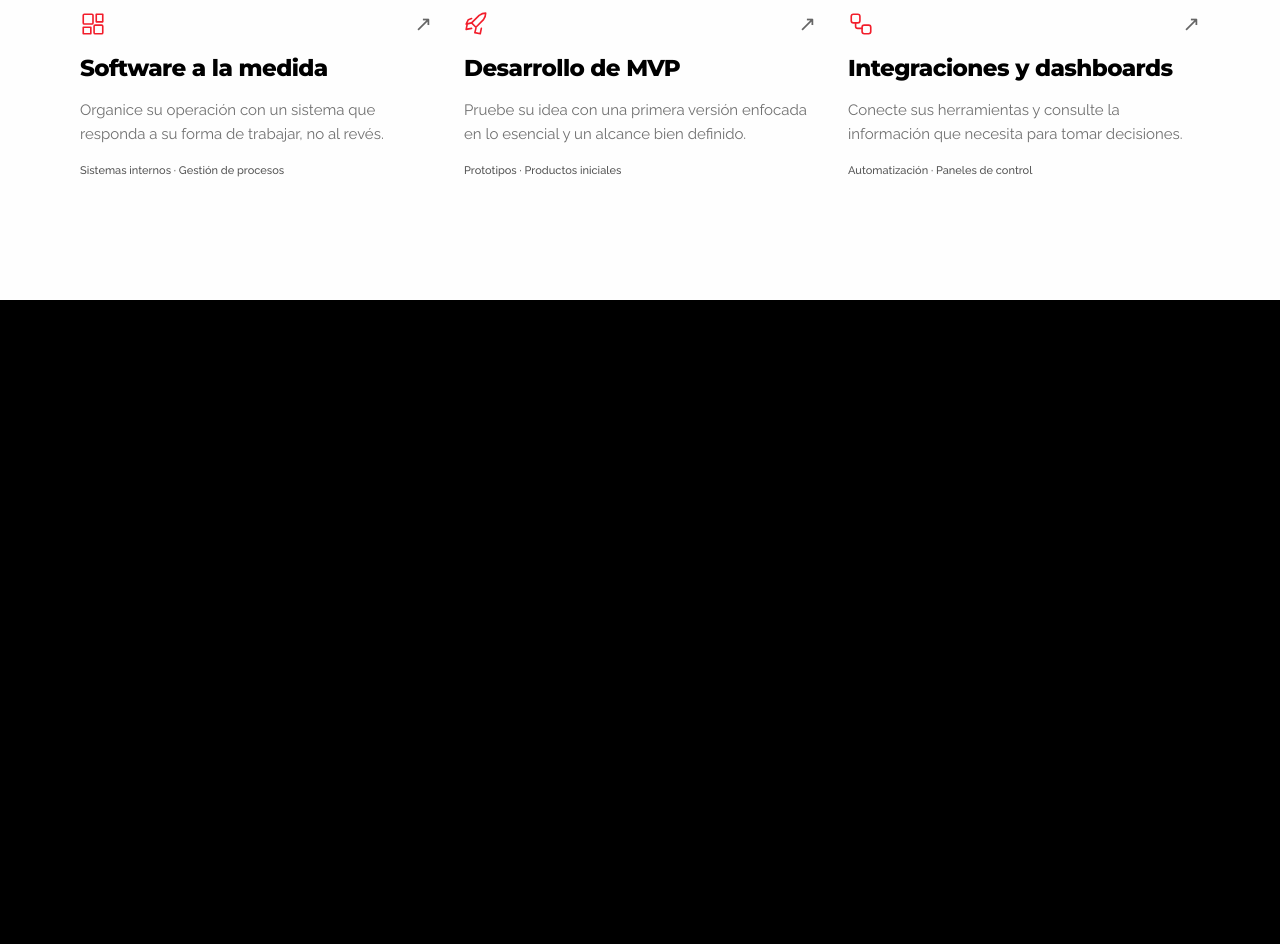
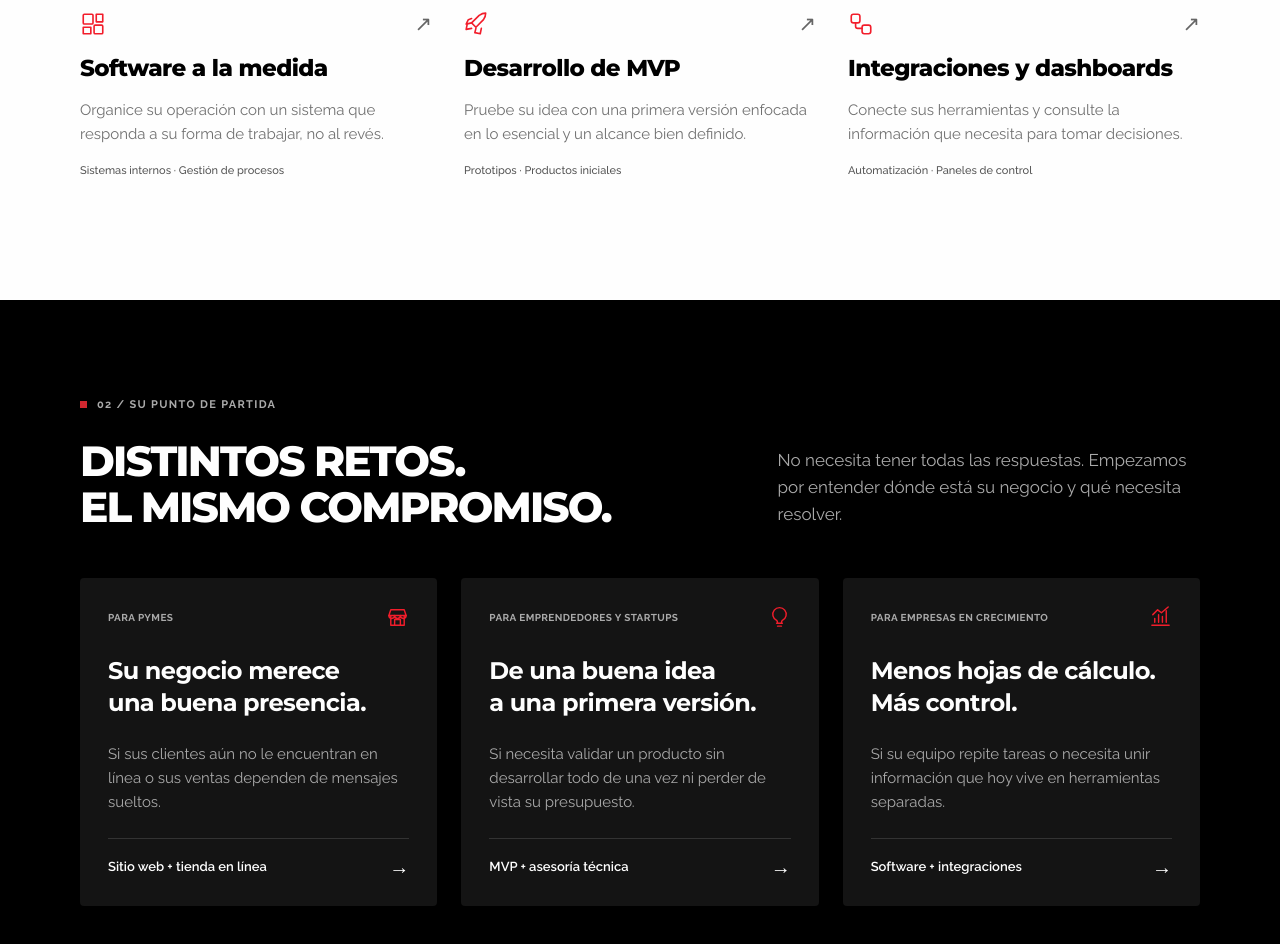
Before and after one commit to ZTS-Company/ZTS-Company, an Astro site: page / in a window 1280 px wide. Shown: the part 1370-2314 px from the top of the page. Before the commit the page ends 1670 px from the top, so only its background shows below. Built offline with nearby package versions, Linux system fonts and the light colour scheme; Astro itself is replaced by a stand-in of ours.

Commit message:
feat: Solutions

```diff
--- a/src/data/home.ts
+++ b/src/data/home.ts
@@ -20,3 +20,9 @@ export const services = [
   { icon: 'rocket', title: 'Desarrollo de MVP', description: 'Pruebe su idea con una primera versión enfocada en lo esencial y un alcance bien definido.', tags: 'Prototipos · Productos iniciales' },
   { icon: 'nodes', title: 'Integraciones y dashboards', description: 'Conecte sus herramientas y consulte la información que necesita para tomar decisiones.', tags: 'Automatización · Paneles de control' },
 ] as const;
+
+export const solutions = [
+  { audience: 'PARA PYMES', icon: 'store', title: 'Su negocio merece\nuna buena presencia.', description: 'Si sus clientes aún no le encuentran en línea o sus ventas dependen de mensajes sueltos.', offer: 'Sitio web + tienda en línea' },
+  { audience: 'PARA EMPRENDEDORES Y STARTUPS', icon: 'bulb', title: 'De una buena idea\na una primera versión.', description: 'Si necesita validar un producto sin desarrollar todo de una vez ni perder de vista su presupuesto.', offer: 'MVP + asesoría técnica' },
+  { audience: 'PARA EMPRESAS EN CRECIMIENTO', icon: 'chart', title: 'Menos hojas de cálculo.\nMás control.', description: 'Si su equipo repite tareas o necesita unir información que hoy vive en herramientas separadas.', offer: 'Software + integraciones' },
+] as const;
--- a/src/pages/index.astro
+++ b/src/pages/index.astro
@@ -4,9 +4,10 @@ import Navigation from '../sections/Navigation.astro';
 import HeroContent from '../sections/HeroContent.astro';
 import WorkingPrinciples from '../sections/WorkingPrinciples.astro';
 import Services from '../sections/Services.astro';
+import Solutions from '../sections/Solutions.astro';
 ---
 
 <BaseLayout>
     <Navigation />
-    <main><HeroContent /><WorkingPrinciples /><Services /></main>
+    <main><HeroContent /><WorkingPrinciples /><Services /><Solutions /></main>
 </BaseLayout>
--- /dev/null
+++ b/src/sections/Solutions.astro
@@ -0,0 +1,54 @@
+---
+import { solutions } from '../data/home';
+
+const icons: Record<string, string> = {
+  store: '<path d="M3 10h18l-2-6H5l-2 6Z"/><path d="M5 10v10h14V10M9 20v-6h6v6M3 10a3 3 0 0 0 6 0 3 3 0 0 0 6 0 3 3 0 0 0 6 0"/>',
+  bulb: '<path d="M9 18h6m-5 3h4m-5-6a7 7 0 1 1 6 0c-.7.5-1 1.2-1 3h-4c0-1.8-.3-2.5-1-3Z"/>',
+  chart: '<path d="M3 20h18M6 17v-4m4 4V9m4 8v-6m4 6V5M4 9l5-5 4 3 7-6"/>',
+};
+---
+<section class="solutions" id="soluciones" aria-labelledby="solutions-title">
+  <div class="solutions__inner">
+    <header class="solutions__header">
+      <div>
+        <p class="solutions__eyebrow"><span></span>02 / SU PUNTO DE PARTIDA</p>
+        <h2 id="solutions-title">DISTINTOS RETOS.<br />EL MISMO COMPROMISO.</h2>
+      </div>
+      <p class="solutions__intro">No necesita tener todas las respuestas. Empezamos por entender dónde está su negocio y qué necesita resolver.</p>
+    </header>
+    <div class="solutions__grid">
+      {solutions.map((solution) => (
+        <article class="solution-card">
+          <div class="solution-card__meta">
+            <p>{solution.audience}</p>
+            <svg viewBox="0 0 24 24" fill="none" stroke="currentColor" stroke-width="1.5" stroke-linecap="round" stroke-linejoin="round" aria-hidden="true" set:html={icons[solution.icon]} />
+          </div>
+          <h3>{solution.title}</h3>
+          <p class="solution-card__description">{solution.description}</p>
+          <a class="solution-card__link" href="#contacto"><span>{solution.offer}</span><span aria-hidden="true">→</span></a>
+        </article>
+      ))}
+    </div>
+  </div>
+</section>
+<style>
+  .solutions{background:#000;color:#fefefe;padding:96px var(--space-container-x) 104px}
+  .solutions__inner{max-width:1280px;margin-inline:auto}
+  .solutions__header{display:grid;grid-template-columns:1.2fr .8fr;align-items:end;gap:64px;margin-bottom:48px}
+  .solutions__eyebrow{display:flex;align-items:center;gap:10px;color:#aaa;font-size:11px;font-weight:700;letter-spacing:.12em;margin-bottom:26px}
+  .solutions__eyebrow span{width:7px;height:7px;background:var(--color-primary);display:inline-block}
+  .solutions h2{font-size:clamp(32px,3.3vw,48px);font-weight:900;letter-spacing:-.045em;line-height:1.08}
+  .solutions__intro{font-size:17px;line-height:1.6;color:#aaa;max-width:480px;padding-bottom:2px}
+  .solutions__grid{display:grid;grid-template-columns:repeat(3,minmax(0,1fr));gap:24px}
+  .solution-card{background:#141414;border-radius:4px;padding:28px;min-height:299px;display:flex;flex-direction:column}
+  .solution-card__meta{display:flex;align-items:center;justify-content:space-between;margin-bottom:26px}
+  .solution-card__meta p{font-size:10px;font-weight:700;letter-spacing:.04em;color:#aaa}
+  .solution-card__meta svg{width:23px;height:23px;color:#f21d2b}
+  .solution-card h3{font-size:24px;font-weight:700;line-height:1.3;white-space:pre-line;letter-spacing:-.025em;margin-bottom:24px}
+  .solution-card__description{color:#aaa;font-size:15px;line-height:1.6;margin-bottom:24px}
+  .solution-card__link{margin-top:auto;border-top:1px solid #333;padding-top:18px;display:flex;justify-content:space-between;align-items:center;font-size:13px;font-weight:600;color:#fff}
+  .solution-card__link span:last-child{font-size:20px;line-height:1;transition:transform .2s}
+  .solution-card__link:hover span:last-child{transform:translateX(4px)}
+  @media(max-width:900px){.solutions{padding-block:72px}.solutions__header{grid-template-columns:1fr;gap:22px}.solutions__grid{gap:16px}.solution-card{padding:22px}}
+  @media(max-width:650px){.solutions{padding-block:56px}.solutions__grid{grid-template-columns:1fr}.solution-card{min-height:280px}}
+</style>
```
Also changed, not shown: 3 other files.
